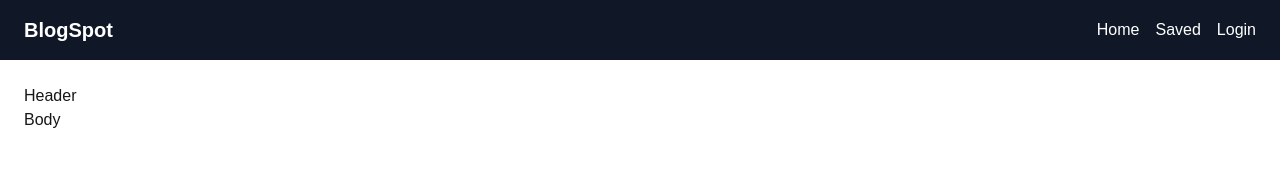
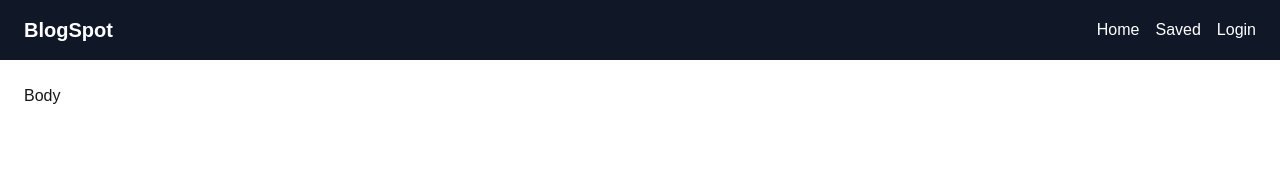
Before and after one commit to Ji-Chris/BlogSpot, a Next.js app: page /blog in a window 1280 px wide. Shown: the top 174 px of the page. Built offline with nearby package versions, Linux system fonts and the light colour scheme.

Commit message:
fixed readme

```diff
--- a/app/blog/page.tsx
+++ b/app/blog/page.tsx
@@ -3,8 +3,8 @@ import Image from "next/image"
 export default function Blog(){
     return(
         <div className="blog-container">
-            <section className="blog-header">
-                Header
+            <section className="blog-header flex flex-col ">
+
             </section>
             <section className="blog-body">
                 <h1> Body </h1>
```
Also changed, not shown: 1 other file (tests, documents, lock files or other folders).
